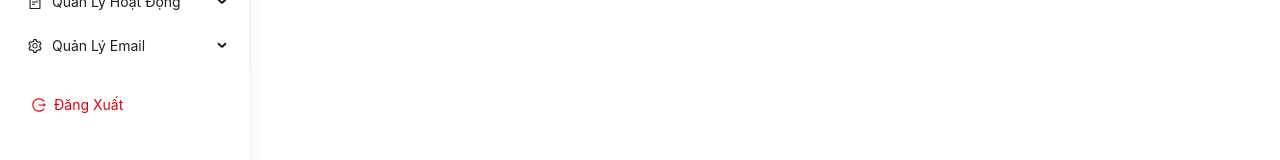
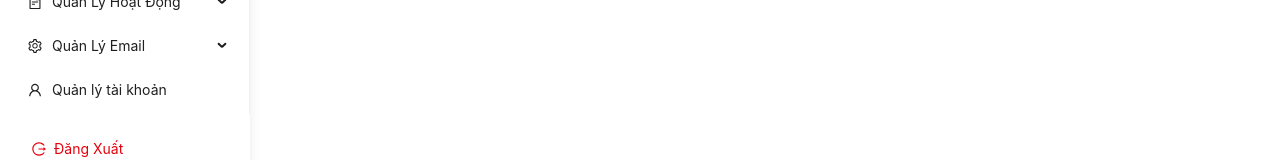
Before and after one commit to HCMC-Metro-SWD392/Summer2025SWD392_NET1703_Group2_FE, a React (Vite) app: page /admin/station in a window 1280 px wide. Shown: the part 451-611 px from the top of the page. Built offline with nearby package versions, Linux system fonts and the light colour scheme; no server answers; what @microsoft/signalr would draw is missing.

Commit message:
update forgot password

```diff
--- a/src/api/auth/auth.ts
+++ b/src/api/auth/auth.ts
@@ -103,11 +103,12 @@ export const checkUserRole = (allowedRoles: string | string[]): boolean => {
 };
 
 export const changePassword = async (data: {
-  currentPassword: string;
+  email: string;
+  token: string;
   newPassword: string;
   confirmPassword: string;
 }) => {
-  const response = await axiosInstance.put('/api/Auth/change-password', data);
+  const response = await axiosInstance.post('/api/Auth/reset-password', data);
   return response.data;
 };
 
--- a/src/api/endpoints.ts
+++ b/src/api/endpoints.ts
@@ -21,7 +21,7 @@ const endpoints = {
   createTicketSubscription: "/api/SubscriptionTicket/create-subscription-ticket",
   getQRCodeFromSubscription: (ticketId: string) => `/api/Ticket/get-qr-code/${ticketId}`,
   getAllStations : "/api/Station/get-all-stations",
-  resetPassword: "/api/Auth/reset-password",
+  resetPassword: "/api/Auth/send-reset-password-email",
 };
 
 export default endpoints;
--- a/src/app/layouts/AdminLayout/AdminLayout.tsx
+++ b/src/app/layouts/AdminLayout/AdminLayout.tsx
@@ -126,6 +126,11 @@ import {
           },
         ],
       },
+      {
+        key: '/accountInfor',
+        icon: <UserOutlined />,
+        label: 'Quản lý tài khoản',
+      },
     ];
 
     const handleMenuClick = ({ key }: { key: string }) => {
--- a/src/app/layouts/Header/partials/UserHeaderMenu.tsx
+++ b/src/app/layouts/Header/partials/UserHeaderMenu.tsx
@@ -23,7 +23,7 @@ const UserHeaderMenu: React.FC<{ userInfo: UserInfo }> = ({ userInfo }) => {
           key: "profile",
           icon: <ProfileOutlined />,
           label: "Hồ sơ cá nhân",
-          onClick: () => navigate("/customerInfor"),
+          onClick: () => navigate("/accountInfor"),
         },
         {
           key: "change-password",
--- a/src/app/layouts/ManagerLayout/ManagerLayout.tsx
+++ b/src/app/layouts/ManagerLayout/ManagerLayout.tsx
@@ -74,6 +74,11 @@ const ManagerLayout: React.FC = () => {
           label: 'Giao dịch vé',
         },
       ],
+    },
+    {
+      key: '/accountInfor',
+      icon: <UserOutlined />,
+      label: 'Quản lý tài khoản',
     },
   ];
 
--- a/src/app/pages/Customer/partials/CustomerInfo/CustomerInfo.tsx
+++ b/src/app/pages/Customer/partials/CustomerInfo/CustomerInfo.tsx
@@ -5,15 +5,20 @@ import styles from './CustomerInfo.module.css';
 import UpdateProfileButton from './UpdateProfileButton';
 import axiosInstance from '../../../../../settings/axiosInstance';
 import type { UserInfo } from '../../../../../types/types';
+import { useNavigate } from 'react-router-dom';
+import { getUserInfo } from '../../../../../api/auth/tokenUtils';
 
 const { Title, Text } = Typography;
 
-const CustomerInfo: React.FC = () => {
+const AccountInfo: React.FC = () => {
+    const navigate = useNavigate();
     const user: UserInfo = JSON.parse(localStorage.getItem('userInfo') || '{}');
     const customerId = user.id;
     const [customerData, setCustomerData] = useState<UserInfo | null>(null);
     const [loading, setLoading] = useState(true);
     const [error, setError] = useState<string | null>(null);
+    const userInfo = getUserInfo();
+    const role = userInfo?.role?.toUpperCase?.() || '';
 
     useEffect(() => {
         if (!customerId) {
@@ -69,7 +74,16 @@ const CustomerInfo: React.FC = () => {
 
     return (
         <div className="flex min-h-screen justify-center items-start pt-16 pb-8">
+            <div style={{ width: '100%', maxWidth: 800, display: 'flex', justifyContent: 'flex-end', marginBottom: 12 }}>
+                <button
+                    onClick={() => navigate(-1)}
+                    style={{ background: '#f0f0f0', border: 'none', borderRadius: 6, padding: '6px 16px', cursor: 'pointer', fontWeight: 500 }}
+                >
+                    ← Quay lại
+                </button>
+            </div>
             <Card className={styles['customer-info-card']}>
+                {role === 'CUSTOMER' && (
                     <div className={styles['customer-header']}>
                         <Avatar
                             size={64}
@@ -79,6 +93,7 @@ const CustomerInfo: React.FC = () => {
                             {customerData.fullName}
                         </Title>
                     </div>
+                )}
 
                 <Divider style={{ margin: '12px 0' }} />
 
@@ -143,4 +158,4 @@ const CustomerInfo: React.FC = () => {
     );
 };
 
-export default CustomerInfo;
+export default AccountInfo;
--- a/src/app/pages/Home/partials/ForgotPassword/ResetPasswordForm.tsx
+++ b/src/app/pages/Home/partials/ForgotPassword/ResetPasswordForm.tsx
@@ -3,31 +3,43 @@ import { Form, Input, Button, message, Typography } from 'antd';
 import logoMetro from '../../../../assets/logo.png';
 import backgroundHcmCity from '../../../../assets/backgroundhcmcity.png';
 import { changePassword } from '../../../../../api/auth/auth';
+import { useLocation } from 'react-router-dom';
 
 const { Title } = Typography;
 
 const ResetPasswordForm: React.FC = () => {
   const [loading, setLoading] = useState(false);
 
-  const onFinish = async (values: {
-    newPassword: string;
-    confirmPassword: string;
-  }) => {
+  // Lấy email từ query param
+  const location = useLocation();
+  const searchParams = new URLSearchParams(location.search);
+  const email = searchParams.get('email') || '';
+  // Lấy token từ raw query string để giữ nguyên encode (ví dụ: %2B không bị chuyển thành +)
+  const rawQuery = location.search.substring(1);
+  const tokenMatch = rawQuery.match(/(?:^|&)token=([^&]*)/);
+  const token = tokenMatch ? tokenMatch[1] : '';
+
+  const onFinish = async (values: { newPassword: string; confirmPassword: string }) => {
     setLoading(true);
     try {
-      // Giả sử có token hoặc mã xác thực từ link, cần truyền kèm nếu API yêu cầu
-      const response = await changePassword({
-        currentPassword: '', // Không có currentPassword khi reset qua email
+      const payload = {
+        email,
+        token,
         newPassword: values.newPassword,
         confirmPassword: values.confirmPassword,
-      });
+      };
+      const response = await changePassword(payload);
       if (response?.isSuccess) {
         message.success('Đổi mật khẩu thành công!');
       } else {
         message.error(response?.message || 'Đổi mật khẩu thất bại.');
       }
     } catch (error: any) {
-      message.error('Đã xảy ra lỗi. Vui lòng thử lại.');
+      if (error.response) {
+        message.error(error.response.data?.message || 'Đã xảy ra lỗi. Vui lòng thử lại.');
+      } else {
+        message.error('Đã xảy ra lỗi. Vui lòng thử lại.');
+      }
     } finally {
       setLoading(false);
     }
--- a/src/app/pages/Staff/Staff.tsx
+++ b/src/app/pages/Staff/Staff.tsx
@@ -46,6 +46,7 @@ const Staff: React.FC = () => {
         { key: '3', icon: <FileTextOutlined />, label: 'Quản lý đơn' },
         { key: '4', icon: <CalendarOutlined />, label: 'Lịch làm việc' },
         { key: '5', icon: <LogoutOutlined />, label: 'Đăng xuất' },
+        { key: 'account', icon: <UserOutlined />, label: 'Quản lý tài khoản' },
         // { key: '4', icon: <BarChartOutlined />, label: 'Charts' },
         // { key: '5', icon: <CloudOutlined />, label: 'Cloud' },
         // { key: '6', icon: <AppstoreOutlined />, label: 'Apps' },
@@ -66,6 +67,9 @@ const Staff: React.FC = () => {
             case '5':
                 logout();
                 navigate('/login');
+                return null;
+            case 'account':
+                navigate('/accountInfor');
                 return null;
             default:
                 return <div>Nội dung cho menu {selectedKey}</div>;
--- a/src/app/routes/MainRoutes.tsx
+++ b/src/app/routes/MainRoutes.tsx
@@ -5,7 +5,7 @@ import ManagerLayout from "../layouts/ManagerLayout/ManagerLayout";
 import PageNotFound from "../layouts/PageNotFound/PageNotFound";
 import BuyRouteTicket from "../pages/Customer/partials/BuyRouteTickets/BuyRouteTickets";
 import BuySubscriptionTicket from "../pages/Customer/partials/BuySubscriptionTicket/BuySubscriptionTicket";
-import CustomerInfo from "../pages/Customer/partials/CustomerInfo/CustomerInfo";
+import AccountInfo from "../pages/Customer/partials/CustomerInfo/CustomerInfo";
 import MyTickets from "../pages/Customer/partials/MyTickets/MyTickets";
 import VerifyTicketPayment from "../pages/Customer/partials/VerifyTicketPayment/VerifyTicketPayment";
 import Home from "../pages/Home";
@@ -95,7 +95,7 @@ export default function MainRoutes() {
             <Route path="mySubmittedRequest" element={<MySubmittedRequests />}/>
             <Route path="submit-success" element={<SubmitSuccess />}/>
           </Route>
-          <Route path="/customerInfor" element={<CustomerInfo />} />
+          <Route path="/accountInfor" element={<AccountInfo />} />
           <Route path="/unauthorized" element={<UnauthorizedPage />} />
           <Route path="/change-password" element={<ChangePasswordForm />} />
           <Route path="/metro-line" element={<AllMetroLine />} />
@@ -108,7 +108,7 @@ export default function MainRoutes() {
           <Route path="/login" element={<LoginForm />} />
           <Route path="/register" element={<RegisterForm />} />
           <Route path="/forgot-password" element={<EmailForm/>} />
-          <Route path="/reset-password" element={<ResetPasswordForm/>} />
+          <Route path="/resetPassword" element={<ResetPasswordForm/>} />
         </Route>
 
         <Route element={<ManagerLayout/>}>
```
Lines whose indentation alone changed are shown as unchanged.
